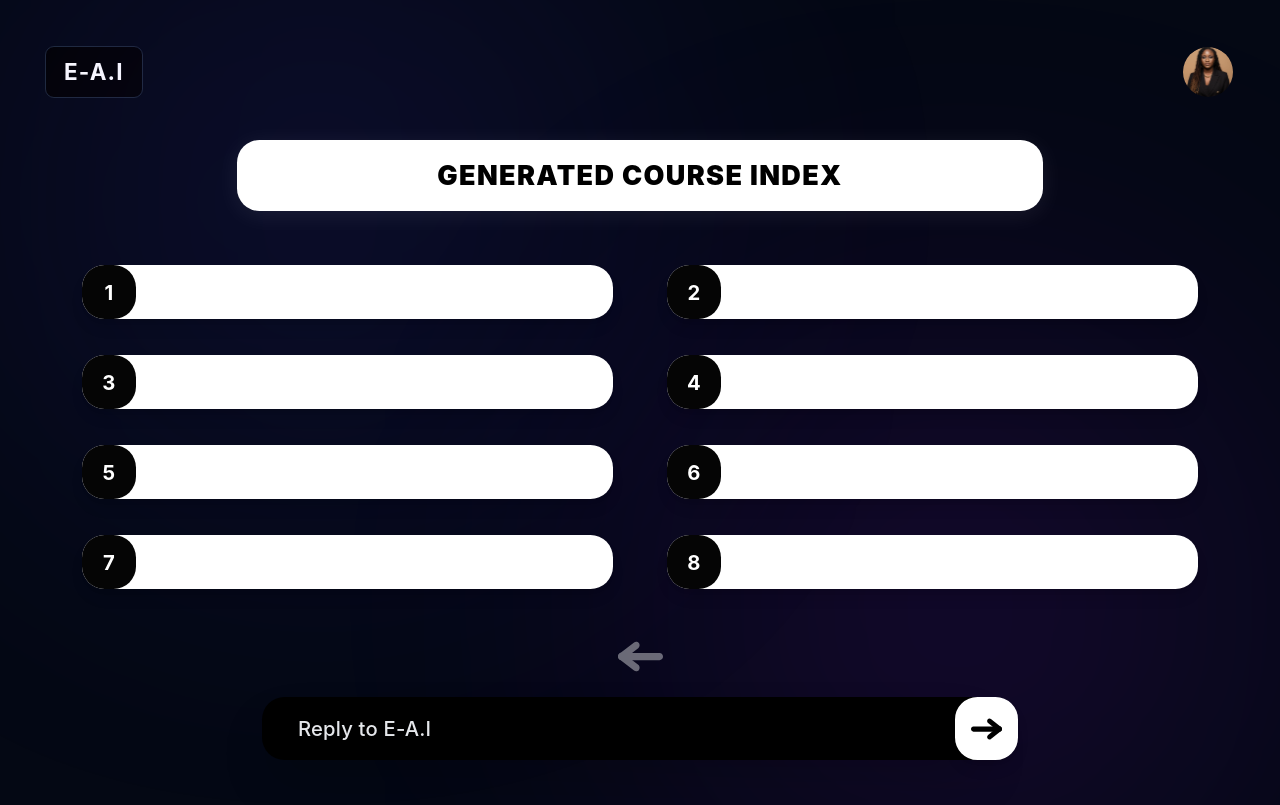
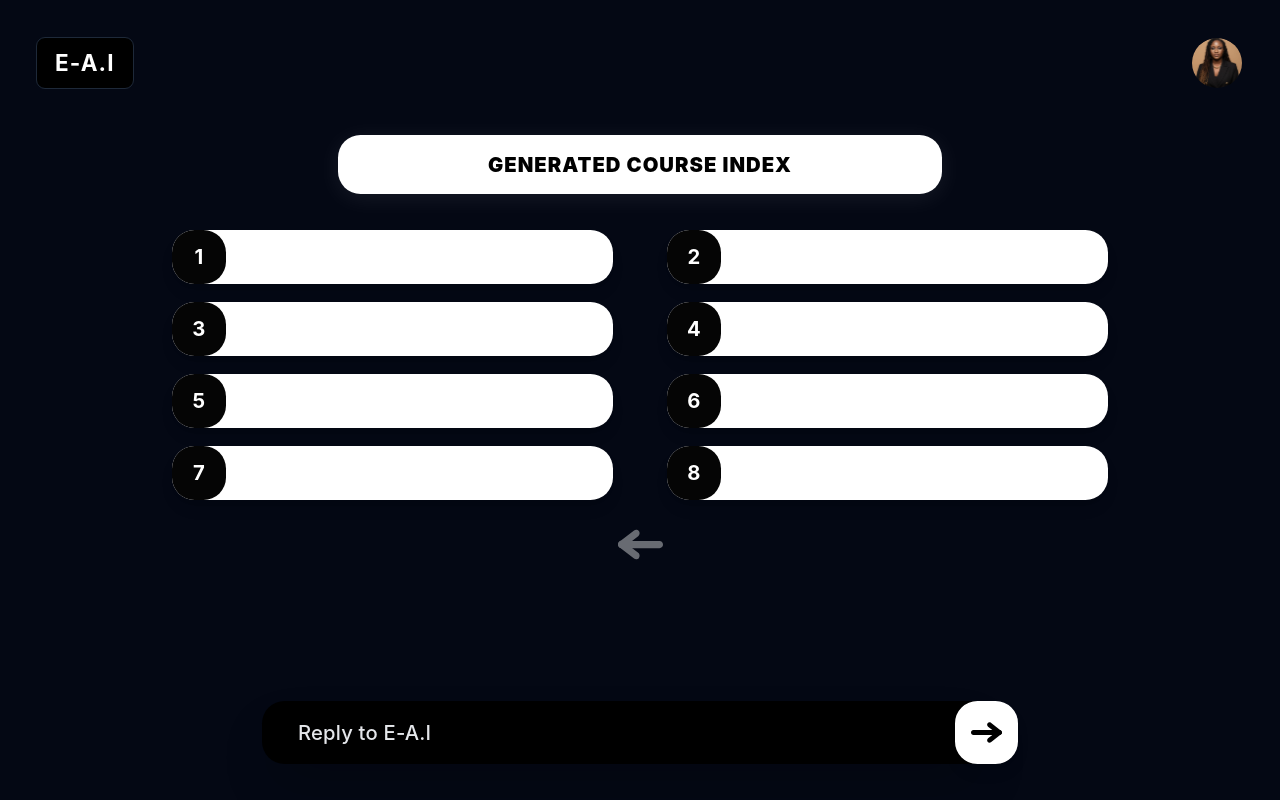
Before and after one commit to Phawaaaz/Etech, a React (Vite) app: page /course-index in a window 1280 px wide. Built offline with nearby package versions, Linux system fonts and the light colour scheme.

Commit message:
Modified CourseIndexView: Rearrange imports and update layout for improved structure and consistency

```diff
--- a/src/pages/CourseIndexView.jsx
+++ b/src/pages/CourseIndexView.jsx
@@ -1,22 +1,22 @@
 import { useNavigate } from "react-router-dom";
+import Header from "../components/Header";
+import CourseListItem from "../components/CourseListItem";
 import BackButton from "../components/BackButton";
-import CourseListItem from "../components/CourseListItem";
-import Header from "../components/Header";
 import ChatInputFooter from "../components/ChatInputFooter";
 
 export default function CourseIndexView() {
   const navigate = useNavigate();
+
   return (
-    <div className="min-h-screen bg-[#040814] text-white flex flex-col items-center justify-between p-6 md:p-8 font-sans overflow-x-hidden relative">
-      <div className="absolute top-1/4 left-1/4 -translate-x-1/2 -translate-y-1/2 w-[35rem] h-[35rem] rounded-full bg-indigo-600/10 blur-[140px] pointer-events-none" />
-      <div className="absolute bottom-1/4 right-1/4 translate-x-1/2 translate-y-1/2 w-[35rem] h-[35rem] rounded-full bg-purple-600/10 blur-[140px] pointer-events-none" />
+    <div className="min-h-screen bg-[#040814] text-white flex flex-col items-center p-4 md:p-6 font-sans overflow-x-hidden">
       <Header />
-      <main className="w-full max-w-5xl flex flex-col items-center flex-1 relative z-10 pt-4">
-        <div className="bg-white text-black mt-3 px-12 py-3 md:py-4 rounded-[1.25rem] font-black text-lg md:text-2xl tracking-wider shadow-[0_4px_25px_rgba(255,255,255,0.08)] mb-12 select-none text-center w-[90%] md:w-[70%] flex justify-center">
+
+      <main className="w-full max-w-4xl flex flex-col items-center flex-1 py-6 md:py-8">
+        <div className="bg-white text-black px-8 py-2 md:py-3 rounded-[1.25rem] font-black text-sm md:text-lg tracking-wider shadow-[0_4px_25px_rgba(255,255,255,0.08)] mb-8 select-none text-center w-[90%] md:w-[60%] flex justify-center shrink-0">
           GENERATED COURSE INDEX
         </div>
 
-        <div className="grid grid-cols-1 md:grid-cols-2 gap-x-12 gap-y-6 md:gap-y-8 w-full px-2 md:px-4 mb-10">
+        <div className="grid grid-cols-1 md:grid-cols-2 gap-x-8 md:gap-x-12 gap-y-3 md:gap-y-4 w-full px-2 md:px-8 mb-5 shrink-0">
           {[1, 2, 3, 4, 5, 6, 7, 8].map((num) => (
             <CourseListItem key={num} number={num} />
           ))}
@@ -24,6 +24,7 @@ export default function CourseIndexView() {
 
         <BackButton onClick={() => navigate(-1)} />
       </main>
+
       <ChatInputFooter />
     </div>
   );
```
